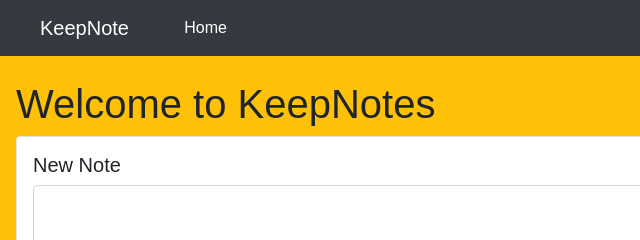
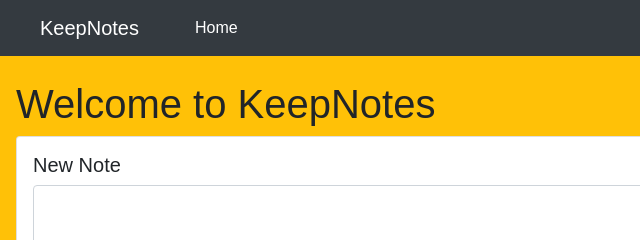
Before and after one commit to shr2602roy/MyNotes, a plain HTML site: page index.html in a window 1280 px wide. Shown: the top 240 px of the page, 0-640 px from the left. Drawn offline with nearby package versions, Linux system fonts and the light colour scheme.

Commit message:
Update index.html

```diff
--- a/index.html
+++ b/index.html
@@ -10,18 +10,15 @@
         integrity="sha384-r4NyP46KrjDleawBgD5tp8Y7UzmLA05oM1iAEQ17CSuDqnUK2+k9luXQOfXJCJ4I" crossorigin="anonymous">
 </head>
 <style>
-    /* html,
+    html,
     body {
         padding: 0px;
         margin: 0px;
         overflow-x: hidden;
         height: 100%;
-    } */
+    }
 
     * {
-        padding: 0px;
-        margin: 0px;
-        overflow-x: hidden;
         font-family: sans-serif;
     }
 
```
